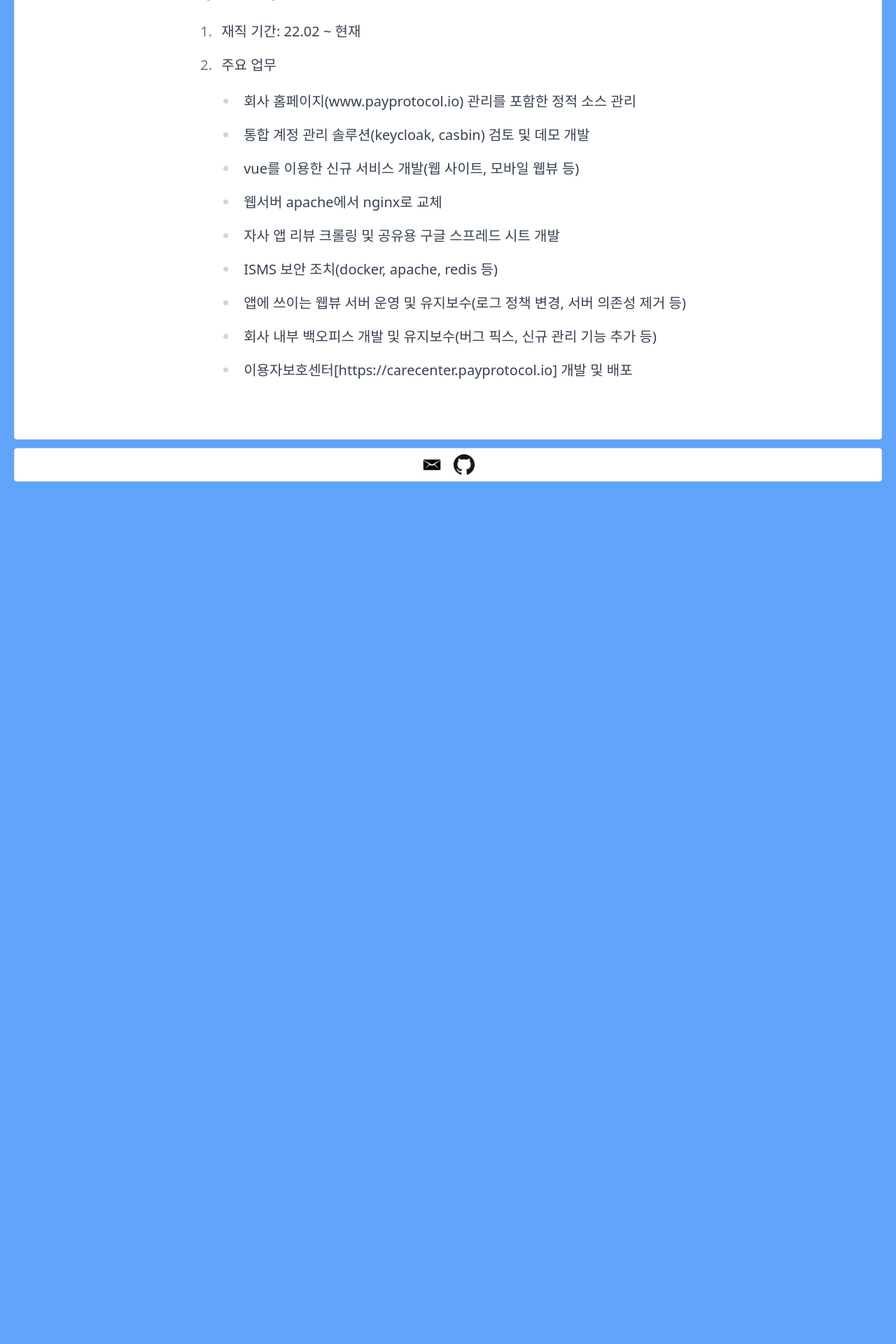
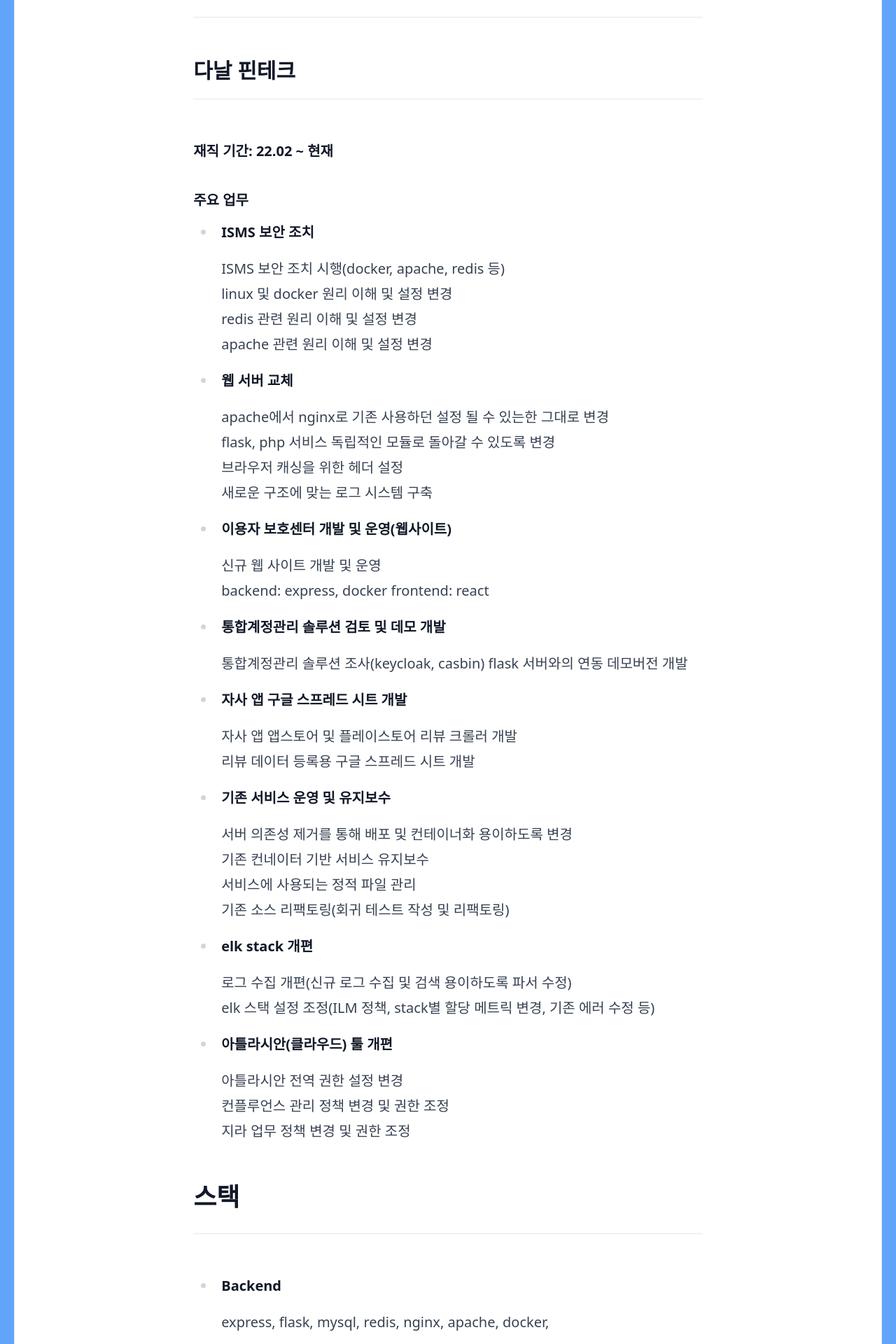
Before and after one commit to OTKRyu/OTKRyu.github.io, a Next.js app: page /about in a window 1280 px wide. Shown: the part 820-2740 px from the top of the page at 70% size. Before the commit the page ends 1536 px from the top, so only its background shows below. Built offline with nearby package versions, Linux system fonts and the light colour scheme.

Commit message:
feat: change newer about

```diff
--- a/pages/about.js
+++ b/pages/about.js
@@ -6,6 +6,7 @@
       <section className="bg-white flex justify-between border rounded my-3 w-full h-full">
         <div className="prose lg:prose-xl px-2 m-auto my-4 sm:my-16">
           <h1>About</h1>
+          <hr></hr>
           <h2>간단 소개글</h2>
           <p>
             안녕하세요, 유태규입니다.
@@ -24,32 +25,128 @@
             그냥 사용하는 것을 싫어하는 편입니다.
           </p>
           <h2>경력</h2>
+          <hr></hr>
           <h3>다날 핀테크</h3>
-          <ol>
-            <li>재직 기간: 22.02 ~ 현재</li>
-            <li>주요 업무</li>
+          <hr></hr>
+          <strong>재직 기간: 22.02 ~ 현재</strong>
+          <h4>주요 업무</h4>
+
           <ul>
             <li>
-                회사 홈페이지(www.payprotocol.io) 관리를 포함한 정적 소스 관리
-              </li>
-              <li>통합 계정 관리 솔루션(keycloak, casbin) 검토 및 데모 개발</li>
-              <li>vue를 이용한 신규 서비스 개발(웹 사이트, 모바일 웹뷰 등)</li>
-              <li>웹서버 apache에서 nginx로 교체</li>
-              <li>자사 앱 리뷰 크롤링 및 공유용 구글 스프레드 시트 개발</li>
-              <li>ISMS 보안 조치(docker, apache, redis 등)</li>
-              <li>
-                앱에 쓰이는 웹뷰 서버 운영 및 유지보수(로그 정책 변경, 서버
-                의존성 제거 등)
+              <div>
+                <strong>ISMS 보안 조치</strong>
+                <p>
+                  ISMS 보안 조치 시행(docker, apache, redis 등)
+                  <br></br>
+                  linux 및 docker 원리 이해 및 설정 변경
+                  <br></br>
+                  redis 관련 원리 이해 및 설정 변경
+                  <br></br>
+                  apache 관련 원리 이해 및 설정 변경
+                </p>
+              </div>
             </li>
             <li>
-                회사 내부 백오피스 개발 및 유지보수(버그 픽스, 신규 관리 기능
-                추가 등)
+              <div>
+                <strong>웹 서버 교체</strong>
+                <p>
+                  apache에서 nginx로 기존 사용하던 설정 될 수 있는한 그대로 변경
+                  <br></br>
+                  flask, php 서비스 독립적인 모듈로 돌아갈 수 있도록 변경
+                  <br></br>
+                  브라우저 캐싱을 위한 헤더 설정
+                  <br></br>
+                  새로운 구조에 맞는 로그 시스템 구축
+                </p>
+              </div>
             </li>
             <li>
-                이용자보호센터[https://carecenter.payprotocol.io] 개발 및 배포
+              <div>
+                <strong>이용자 보호센터 개발 및 운영(웹사이트)</strong>
+                <p>
+                  신규 웹 사이트 개발 및 운영
+                  <br></br>
+                  backend: express, docker frontend: react
+                </p>
+              </div>
+            </li>
+            <li>
+              <div>
+                <strong>통합계정관리 솔루션 검토 및 데모 개발</strong>
+                <p>
+                  통합계정관리 솔루션 조사(keycloak, casbin) flask 서버와의 연동
+                  데모버전 개발
+                </p>
+              </div>
+            </li>
+            <li>
+              <div>
+                <strong>자사 앱 구글 스프레드 시트 개발</strong>
+                <p>
+                  자사 앱 앱스토어 및 플레이스토어 리뷰 크롤러 개발
+                  <br></br>
+                  리뷰 데이터 등록용 구글 스프레드 시트 개발
+                </p>
+              </div>
+            </li>
+            <li>
+              <div>
+                <strong>기존 서비스 운영 및 유지보수</strong>
+                <p>
+                  서버 의존성 제거를 통해 배포 및 컨테이너화 용이하도록 변경
+                  <br></br>
+                  기존 컨네이터 기반 서비스 유지보수
+                  <br></br>
+                  서비스에 사용되는 정적 파일 관리
+                  <br></br>
+                  기존 소스 리팩토링(회귀 테스트 작성 및 리팩토링)
+                </p>
+              </div>
+            </li>
+            <li>
+              <div>
+                <strong>elk stack 개편</strong>
+                <p>
+                  로그 수집 개편(신규 로그 수집 및 검색 용이하도록 파서 수정)
+                  <br></br>
+                  elk 스택 설정 조정(ILM 정책, stack별 할당 메트릭 변경, 기존
+                  에러 수정 등)
+                </p>
+              </div>
+            </li>
+            <li>
+              <div>
+                <strong>아틀라시안(클라우드) 툴 개편</strong>
+                <p>
+                  아틀라시안 전역 권한 설정 변경
+                  <br></br>
+                  컨플루언스 관리 정책 변경 및 권한 조정
+                  <br></br>
+                  지라 업무 정책 변경 및 권한 조정
+                </p>
+              </div>
             </li>
           </ul>
-          </ol>
+          <h2>스택</h2>
+          <hr></hr>
+          <ul>
+            <li>
+              <strong>Backend</strong>
+              <p>express, flask, mysql, redis, nginx, apache, docker,</p>
+            </li>
+            <li>
+              <strong>Devops</strong>
+              <p>ELK stack, nexus</p>
+            </li>
+            <li>
+              <strong>Frontend</strong>
+              <p>vue, react</p>
+            </li>
+            <li>
+              <strong>협업 툴</strong>
+              <p>Jira, Confluence</p>
+            </li>
+          </ul>
         </div>
       </section>
     </Layout>
--- a/pages/index.js
+++ b/pages/index.js
@@ -6,8 +6,7 @@
       <section className="bg-white border rounded my-3 w-full h-full p-5">
         <h1 className="text-3xl">Home</h1>
         <hr className="my-3"></hr>
-        <p>안녕하세요~</p>
-        <p>OTKRyu의 블로그입니다.</p>
+        <p>안녕하세요, OTKRyu의 블로그입니다.</p>
         <p>개발과 관련된 포스트들을 올리는 블로그입니다.</p>
         <p>대단한 내용을 없더라도, 도움이 되었으면 좋겠습니다.</p>
       </section>
```
Also changed, not shown: posts/logstash_lack_of_memory.md (+1 -1 lines). Lines whose indentation alone changed are shown as unchanged.
